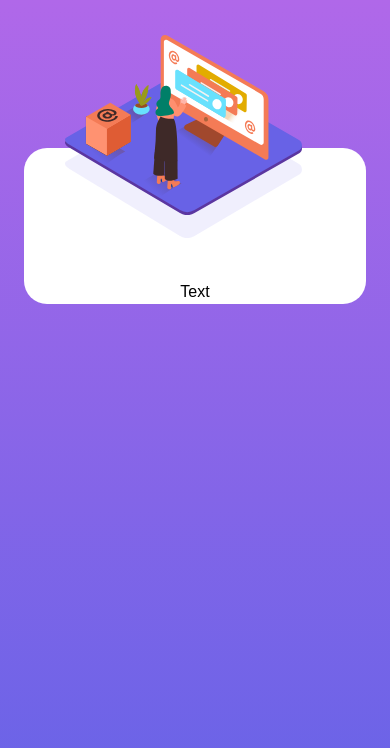
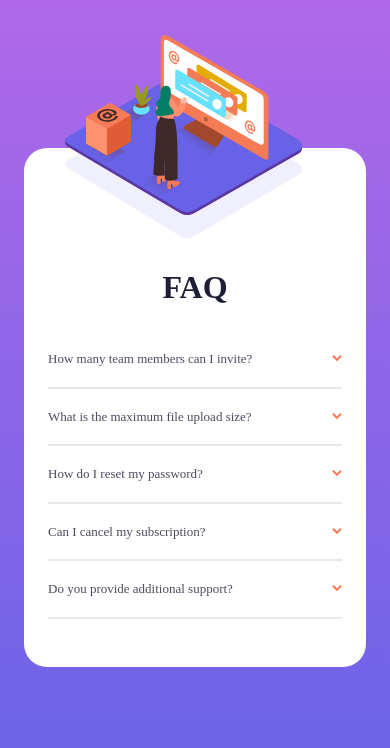
Before and after one commit to roodhouse/frontend-mentor-faq-accordion-card, a React (Create React App) app: page / in a window 390 px wide. Shown: the top 748 px of the page. Built offline with nearby package versions, Linux system fonts and the light colour scheme; the HTML template or start-up script is replaced by a standard one.

Commit message:
mobile view done

```diff
--- a/src/App.js
+++ b/src/App.js
@@ -9,7 +9,7 @@ function App() {
         <div id='image'className='absolute w-[237px] h-[180px] top-[35px] left-[65px]'>
           <Image />
         </div>
-        <div id='text' className='bg-white rounded-[23px] pt-[132px]'>
+        <div id='text' className='bg-white rounded-[23px] pt-[115px] px-6 pb-[48px]'>
           <Text />
         </div>
       </div>
--- a/src/components/Text.jsx
+++ b/src/components/Text.jsx
@@ -1,8 +1,97 @@
 import React from 'react'
+import Arrow from '../images/icon-arrow-down.svg'
 
 function Text() {
   return (
-    <div>Text</div>
+    <>
+        <div id='title' className='text-veryDarkBlue text-[32px] font-bold font-["Kumbh_Sans"] mb-[38px]'>
+            <h1>FAQ</h1>
+        </div>
+        <div id='questions'>
+            <div className="questionDiv pb-[18px]">
+                <div className="question flex flex-wrap justify-between items-center text-darkBlue text-[13px] font-['Kumbh_Sans']">
+                    <div className='questionText'>
+                        <p>How many team members can I invite?</p>
+                    </div>
+                    <div className="imgDiv">
+                        <img src={Arrow} alt="Arrow" />
+                    </div>
+                </div>
+                <div className="answer hidden font-['Kumbh_Sans'] text-[12px] leading-[18px] text-silver">
+                    <p>Three</p>
+                </div>
+                <div className="rectangleDiv w-full pt-[18px]">
+                    <div className="rectangle border-[1px] border-offWhite w-full"></div>
+                </div>
+            </div>
+            <div className="questionDiv pb-[18px]">
+                <div className="question flex flex-wrap justify-between items-center text-darkBlue text-[13px] font-['Kumbh_Sans']">
+                    <div className='questionText'>
+                        <p>What is the maximum file upload size?</p>
+                    </div>
+                    <div className="imgDiv">
+                        <img src={Arrow} alt="Arrow" />
+                    </div>
+                </div>
+                <div className="answer hidden font-['Kumbh_Sans'] text-[12px] leading-[18px] text-silver">
+                    <p>No more than 2GB. All files in your account must fit your allotted storage space.</p>
+                </div>
+                <div className="rectangleDiv w-full pt-[18px]">
+                    <div className="rectangle border-[1px] border-offWhite w-full"></div>
+                </div>
+            </div>
+            <div className="questionDiv pb-[18px]">
+                <div className="question flex flex-wrap justify-between items-center text-darkBlue text-[13px] font-['Kumbh_Sans']">
+                    <div className='questionText'>
+                        <p>How do I reset my password?</p>
+                    </div>
+                    <div className="imgDiv">
+                        <img src={Arrow} alt="Arrow" />
+                    </div>
+                </div>
+                <div className="answer hidden font-['Kumbh_Sans'] text-[12px] leading-[18px] text-silver">
+                    <p>With care</p>
+                </div>
+                <div className="rectangleDiv w-full pt-[18px]">
+                    <div className="rectangle border-[1px] border-offWhite w-full"></div>
+                </div>
+            </div>
+            <div className="questionDiv pb-[18px]">
+                <div className="question flex flex-wrap justify-between items-center text-darkBlue text-[13px] font-['Kumbh_Sans']">
+                    <div className='questionText'>
+                        <p>Can I cancel my subscription?</p>
+                    </div>
+                    <div className="imgDiv">
+                        <img src={Arrow} alt="Arrow" />
+                    </div>
+                </div>
+                <div className="answer hidden font-['Kumbh_Sans'] text-[12px] leading-[18px] text-silver">
+                    <p>No</p>
+                </div>
+                <div className="rectangleDiv w-full pt-[18px]">
+                    <div className="rectangle border-[1px] border-offWhite w-full"></div>
+                </div>
+            </div>
+            <div className="questionDiv">
+                <div className="question flex flex-wrap justify-between items-center text-darkBlue text-[13px] font-['Kumbh_Sans']">
+                    <div className='questionText'>
+                        <p>Do you provide additional support?</p>
+                    </div>
+                    <div className="imgDiv">
+                        <img src={Arrow} alt="Arrow" />
+                    </div>
+                </div>
+                <div className="answer hidden font-['Kumbh_Sans'] text-[12px] leading-[18px] text-silver">
+                    <p>For more money, yes.</p>
+                </div>
+                <div className="rectangleDiv w-full pt-[18px]">
+                    <div className="rectangle border-[1px] border-offWhite w-full"></div>
+                </div>
+            </div>
+
+
+        </div>
+    </>
   )
 }
 
--- a/tailwind.config.js
+++ b/tailwind.config.js
@@ -13,7 +13,9 @@ module.exports = {
       darkBlue: '#4B4C5F',
       orange: '#F47B56',
       backGroundColorOne: '#B068E9',
-      backgroundColorTwo: '#6463E7'
+      backgroundColorTwo: '#6463E7',
+      silver: '#787887',
+      offWhite: '#E8E8EA'
     }
   },
   plugins: [],
```
